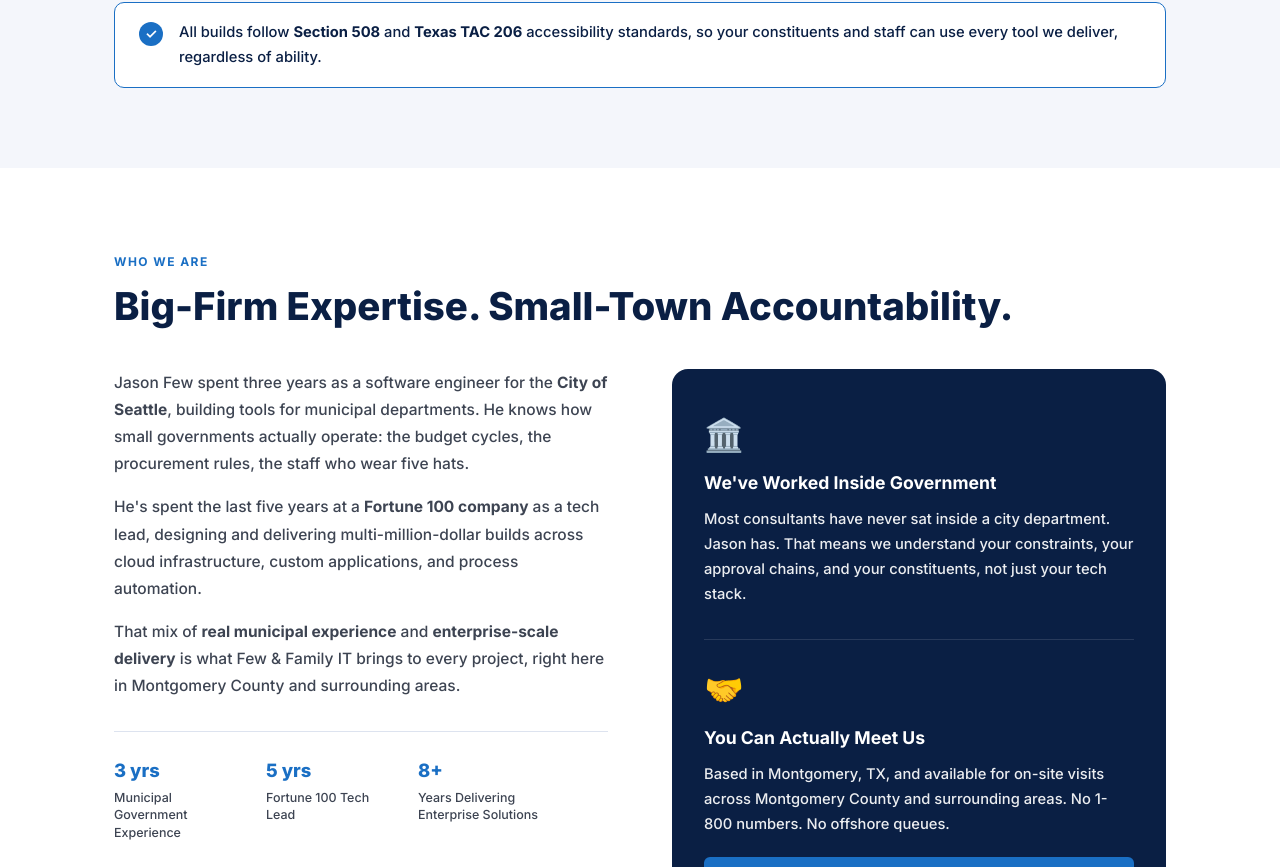
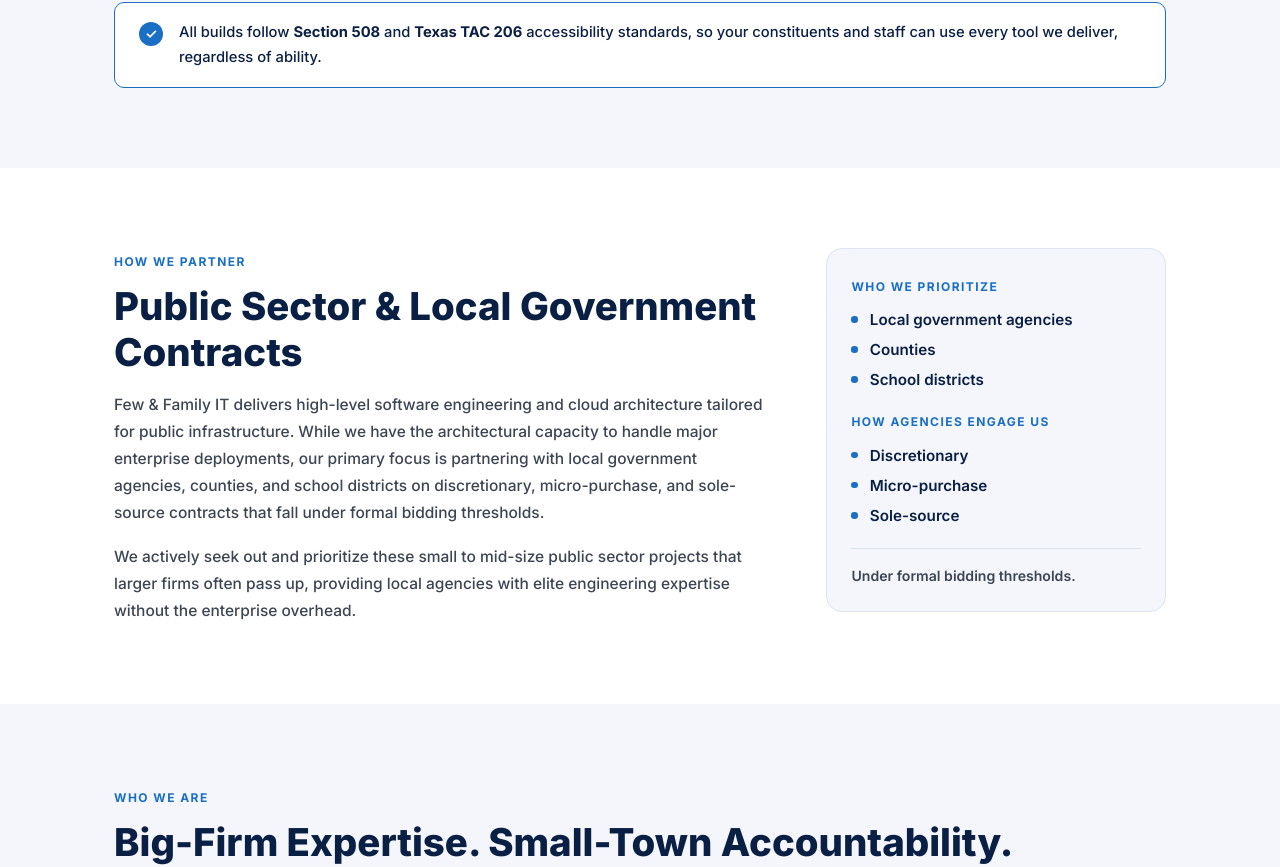
Before and after one commit to omence/FewAndFamilyIT, a React (Vite) app: page / in a window 1280 px wide. Shown: the part 1358-2225 px from the top of the page. Built offline with nearby package versions, Linux system fonts and the light colour scheme.

Commit message:
more text

```diff
--- a/src/App.jsx
+++ b/src/App.jsx
@@ -1,6 +1,7 @@
 import Navbar from './components/Navbar'
 import Hero from './components/Hero'
 import Services from './components/Services'
+import PublicSector from './components/PublicSector'
 import About from './components/About'
 import Contact from './components/Contact'
 import Footer from './components/Footer'
@@ -12,6 +13,7 @@
       <main id="main-content">
         <Hero />
         <Services />
+        <PublicSector />
         <About />
         <Contact />
       </main>
--- a/src/components/About.module.css
+++ b/src/components/About.module.css
@@ -1,4 +1,4 @@
-.section { background: var(--white); }
+.section { background: var(--off-white); }
 
 .top { margin-bottom: 2.5rem; }
 
--- a/src/components/Footer.jsx
+++ b/src/components/Footer.jsx
@@ -14,6 +14,7 @@
         </p>
         <nav className={styles.links} aria-label="Footer navigation">
           <a href="#services">Services</a>
+          <a href="#contracts">Contracts</a>
           <a href="#about">About</a>
           <a href="#contact">Contact</a>
         </nav>
--- a/src/components/Navbar.jsx
+++ b/src/components/Navbar.jsx
@@ -8,9 +8,10 @@
   const burgerRef = useRef(null)
 
   const links = [
-    { label: 'Services', href: '#services' },
-    { label: 'About',    href: '#about' },
-    { label: 'Contact',  href: '#contact' },
+    { label: 'Services',  href: '#services' },
+    { label: 'Contracts', href: '#contracts' },
+    { label: 'About',     href: '#about' },
+    { label: 'Contact',   href: '#contact' },
   ]
 
   useEffect(() => {
--- a/src/components/Navbar.module.css
+++ b/src/components/Navbar.module.css
@@ -71,7 +71,7 @@
 .burgerOpen span:nth-child(2) { opacity: 0; }
 .burgerOpen span:nth-child(3) { transform: translateY(-7px) rotate(-45deg); }
 
-@media (max-width: 700px) {
+@media (max-width: 880px) {
   .nav {
     display: none;
     position: absolute;
--- /dev/null
+++ b/src/components/PublicSector.jsx
@@ -0,0 +1,61 @@
+import styles from './PublicSector.module.css'
+
+const partners = [
+  'Local government agencies',
+  'Counties',
+  'School districts',
+]
+
+const paths = [
+  'Discretionary',
+  'Micro-purchase',
+  'Sole-source',
+]
+
+export default function PublicSector() {
+  return (
+    <section id="contracts" className={styles.section} aria-labelledby="contracts-heading">
+      <div className="container">
+        <div className={styles.layout}>
+          <div>
+            <span className="section-label" aria-hidden="true">How We Partner</span>
+            <h2 id="contracts-heading" className="section-title">
+              Public Sector &amp; Local Government Contracts
+            </h2>
+            <div className={styles.body}>
+              <p>
+                Few &amp; Family IT delivers high-level software engineering and cloud
+                architecture tailored for public infrastructure. While we have the
+                architectural capacity to handle major enterprise deployments, our primary
+                focus is partnering with local government agencies, counties, and school
+                districts on discretionary, micro-purchase, and sole-source contracts that
+                fall under formal bidding thresholds.
+              </p>
+              <p>
+                We actively seek out and prioritize these small to mid-size public sector
+                projects that larger firms often pass up, providing local agencies with
+                elite engineering expertise without the enterprise overhead.
+              </p>
+            </div>
+          </div>
+
+          <aside className={styles.panel} aria-label="Contract focus">
+            <h3>Who we prioritize</h3>
+            <ul className={styles.list}>
+              {partners.map((item) => (
+                <li key={item}>{item}</li>
+              ))}
+            </ul>
+            <h3>How agencies engage us</h3>
+            <ul className={styles.list}>
+              {paths.map((item) => (
+                <li key={item}>{item}</li>
+              ))}
+            </ul>
+            <p className={styles.note}>Under formal bidding thresholds.</p>
+          </aside>
+        </div>
+      </div>
+    </section>
+  )
+}
--- /dev/null
+++ b/src/components/PublicSector.module.css
@@ -0,0 +1,79 @@
+.section { background: var(--white); }
+
+.layout {
+  display: grid;
+  grid-template-columns: 1.45fr 0.75fr;
+  gap: 3.5rem;
+  align-items: start;
+}
+
+.body {
+  display: flex;
+  flex-direction: column;
+  gap: 1rem;
+  max-width: 65ch;
+}
+
+.body p {
+  color: var(--gray);
+  font-size: 0.97rem;
+  line-height: 1.75;
+  font-weight: 500;
+}
+
+.panel {
+  background: var(--off-white);
+  border: 1px solid var(--border);
+  border-radius: 16px;
+  padding: 1.75rem 1.5rem 1.5rem;
+}
+
+.panel h3 {
+  font-size: 0.75rem;
+  font-weight: 700;
+  letter-spacing: 0.12em;
+  text-transform: uppercase;
+  color: var(--accent);
+  margin-bottom: 0.85rem;
+}
+
+.list {
+  list-style: none;
+  display: flex;
+  flex-direction: column;
+  gap: 0.55rem;
+  margin-bottom: 1.35rem;
+}
+
+.list li {
+  color: var(--navy);
+  font-weight: 600;
+  font-size: 0.95rem;
+  line-height: 1.4;
+  padding-left: 1.15rem;
+  position: relative;
+}
+
+.list li::before {
+  content: '';
+  position: absolute;
+  left: 0;
+  top: 0.45em;
+  width: 0.4rem;
+  height: 0.4rem;
+  border-radius: 50%;
+  background: var(--accent);
+}
+
+.note {
+  color: var(--gray);
+  font-size: 0.88rem;
+  line-height: 1.55;
+  font-weight: 600;
+  border-top: 1px solid var(--border);
+  padding-top: 1rem;
+}
+
+@media (max-width: 800px) {
+  .layout { grid-template-columns: 1fr; gap: 2rem; }
+}
```
